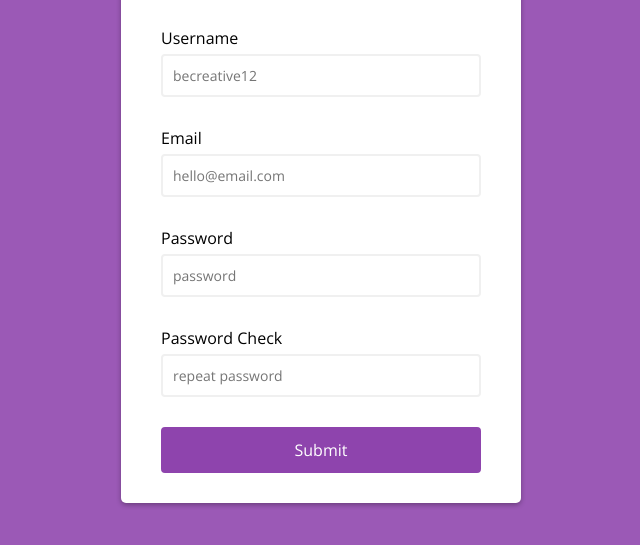
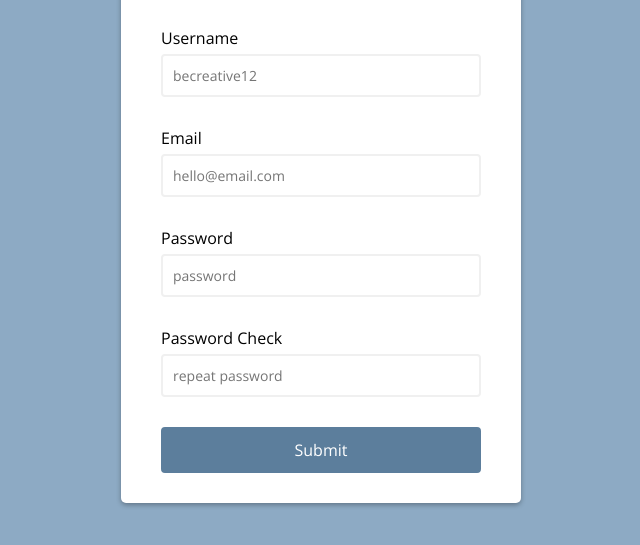
Before and after one commit to valerienierenberg/javascript_form_validation, a plain HTML site: page index.html in a window 1280 px wide. Shown: the part 187-732 px from the top of the page, without its empty margins (319-959 px from the left). Drawn offline with nearby package versions, Linux system fonts and the light colour scheme.

Commit message:
Change colors of container and button

```diff
--- a/styles.css
+++ b/styles.css
@@ -5,7 +5,7 @@
 }
 
 body {
-    background-color: #9b59b6;
+    background-color: #8DAAC4;
     font-family: 'Open Sans', sans-serif;
     display: flex;
     align-items: center;
@@ -102,8 +102,8 @@ body {
 }
 
 .form button {
-    background-color: #8e44ad;
-    border: 2px solid #8e44ad;
+    background-color: #5c7e9c;
+    border: 2px solid #5c7e9c;
     border-radius: 4px;
     color: #fff;
     display: block;
```
